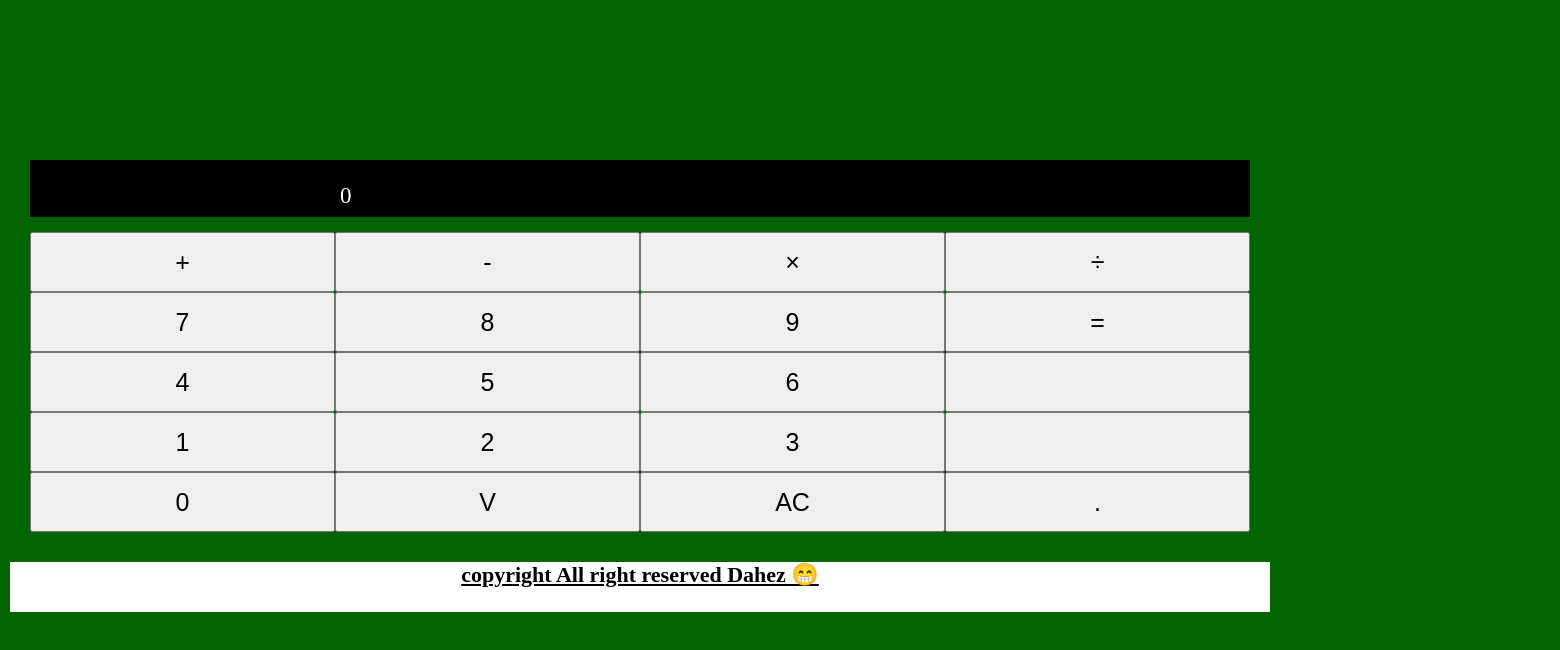
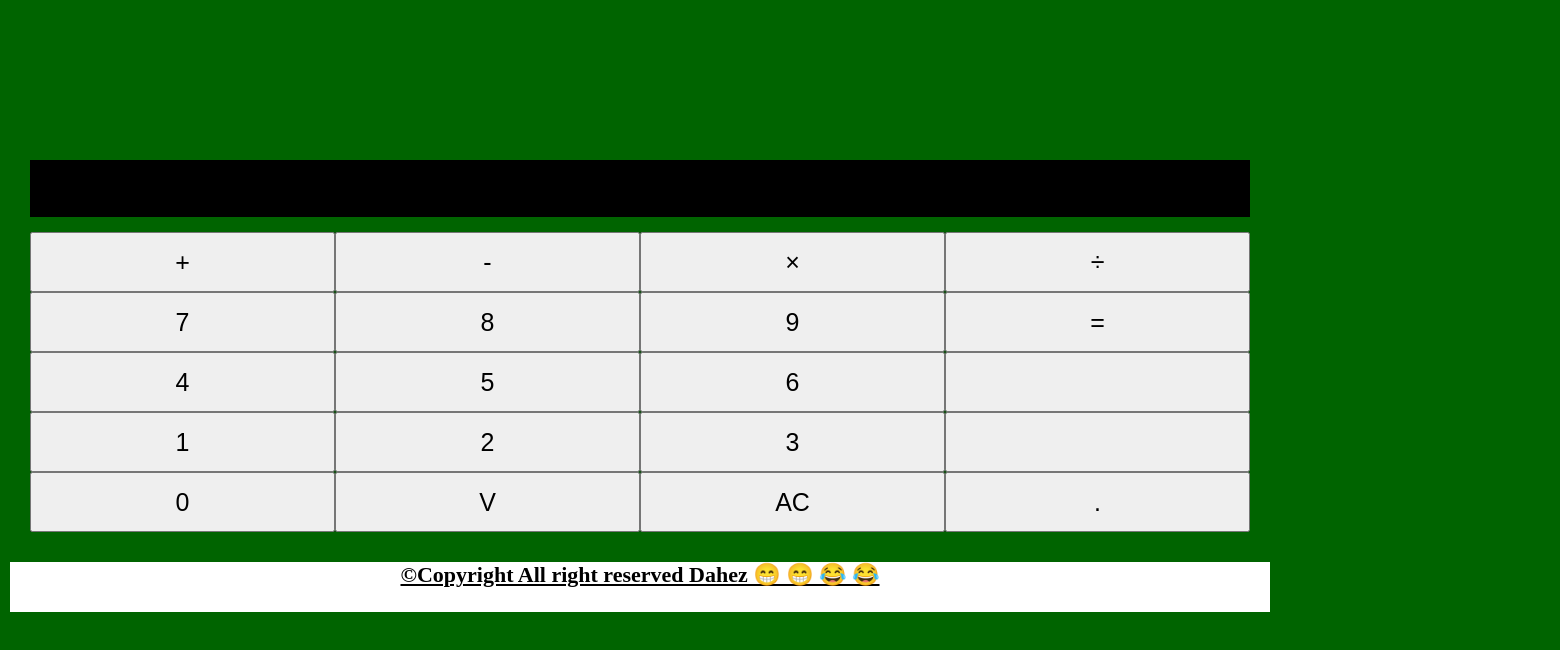
Before and after one commit to danielnatics/calc, a plain HTML site: page index.html in a window 1280 px wide. Shown: the whole page, 1560 px wide, since content can reach past the window. Drawn offline with Linux system fonts and the light colour scheme.

Commit message:
Update index.html

```diff
--- a/index.html
+++ b/index.html
@@ -9,7 +9,7 @@
   </head>
   <body>
     <div class="calculator">
-      <div class="display"><p class="displaytext">0</p></div>
+      <div class="display"><p class="displaytext"></p></div>
       <div class="keys">
         <div class="inside">
           <button class="keyOperator" data-actiion="add">+</button>
@@ -51,7 +51,7 @@
       </div>
     </div>
     <footer>
-      <div><p>copyright All right reserved Dahez &#128513;</p></div>
+      <div><p>&copy;Copyright All right reserved Dahez &#128513; &#128513; &#128514; &#128514;</p></div>
     </footer>
     <script src="calculator.js"></script>
   </body>
```
